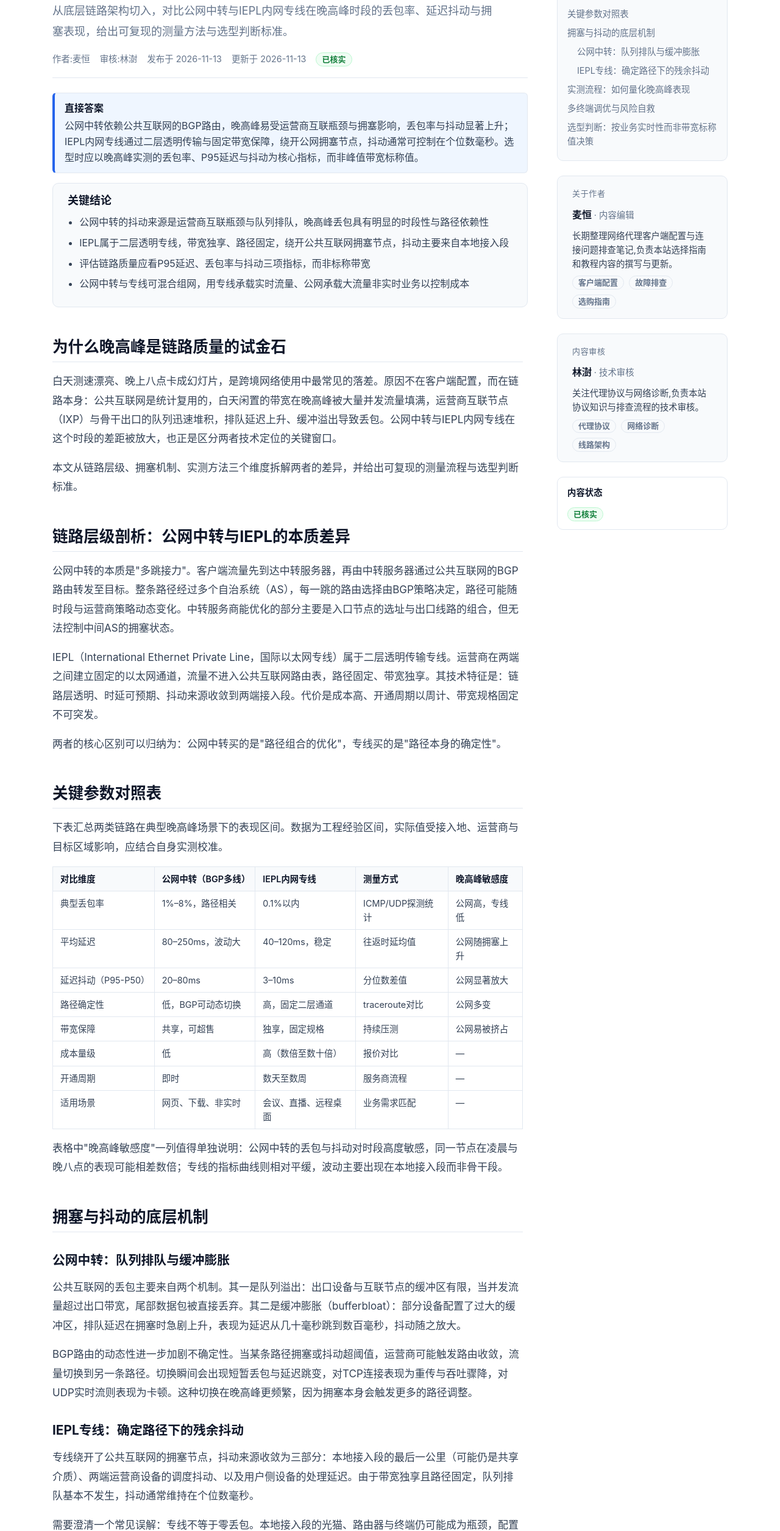
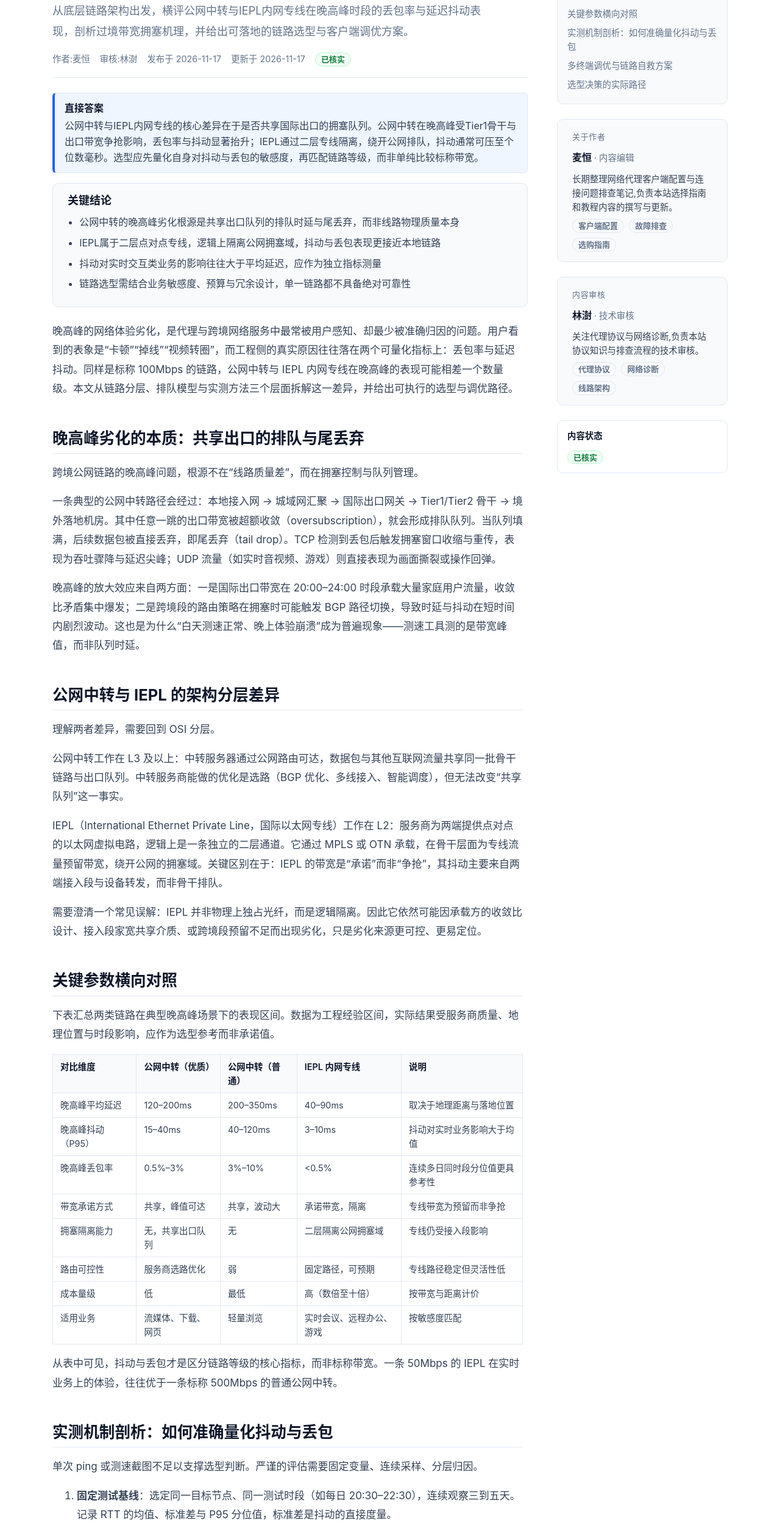
Before and after one commit to qweqwe98698-tech/vpntuijian.cc, an Astro site: page /guides/transit-vs-dedicated-line-jitter-analysis in a window 1280 px wide. Shown: the part 289-2800 px from the top of the page at 61% size. Built offline with nearby package versions, Linux system fonts and the light colour scheme; Astro itself is replaced by a stand-in of ours.

Commit message:
feat(content): 自动发布深度 SEO/GEO 矩阵文章并同步上线

```diff
--- a/scripts/published-topics.json
+++ b/scripts/published-topics.json
@@ -58,5 +58,10 @@
     "slug": "transit-vs-dedicated-line-jitter-analysis",
     "title": "公网中转与IEPL内网专线深度横评：晚高峰丢包率与网络抖动技术剖析",
     "publishedAt": "2026-11-13"
+  },
+  {
+    "slug": "transit-vs-dedicated-line-jitter-analysis",
+    "title": "公网中转与IEPL内网专线深度横评：晚高峰丢包率与网络抖动技术剖析",
+    "publishedAt": "2026-11-17"
   }
 ]
--- a/src/content/articles/transit-vs-dedicated-line-jitter-analysis.md
+++ b/src/content/articles/transit-vs-dedicated-line-jitter-analysis.md
@@ -1,114 +1,108 @@
 ---
 title: "公网中转与IEPL内网专线深度横评：晚高峰丢包率与网络抖动技术剖析"
-description: "从底层链路架构切入，对比公网中转与IEPL内网专线在晚高峰时段的丢包率、延迟抖动与拥塞表现，给出可复现的测量方法与选型判断标准。"
-publishedAt: 2026-11-13
-updatedAt: 2026-11-13
+description: "从底层链路架构出发，横评公网中转与IEPL内网专线在晚高峰时段的丢包率与延迟抖动表现，剖析过境带宽拥塞机理，并给出可落地的链路选型与客户端调优方案。"
+publishedAt: 2026-11-17
+updatedAt: 2026-11-17
 author: mai-heng
 reviewer: lin-shu
 category: "实用指南"
 tags: ["专线架构","IEPL","网络抖动","晚高峰"]
 searchIntent: informational
 audience: all
-summary: "公网中转依赖公共互联网的BGP路由，晚高峰易受运营商互联瓶颈与拥塞影响，丢包率与抖动显著上升；IEPL内网专线通过二层透明传输与固定带宽保障，绕开公网拥塞节点，抖动通常可控制在个位数毫秒。选型时应以晚高峰实测的丢包率、P95延迟与抖动为核心指标，而非峰值带宽标称值。"
+summary: "公网中转与IEPL内网专线的核心差异在于是否共享国际出口的拥塞队列。公网中转在晚高峰受Tier1骨干与出口带宽争抢影响，丢包率与抖动显著抬升；IEPL通过二层专线隔离，绕开公网排队，抖动通常可压至个位数毫秒。选型应先量化自身对抖动与丢包的敏感度，再匹配链路等级，而非单纯比较标称带宽。"
 keyTakeaways:
-  - "公网中转的抖动来源是运营商互联瓶颈与队列排队，晚高峰丢包具有明显的时段性与路径依赖性"
-  - "IEPL属于二层透明专线，带宽独享、路径固定，绕开公共互联网拥塞节点，抖动主要来自本地接入段"
-  - "评估链路质量应看P95延迟、丢包率与抖动三项指标，而非标称带宽"
-  - "公网中转与专线可混合组网，用专线承载实时流量、公网承载大流量非实时业务以控制成本"
+  - "公网中转的晚高峰劣化根源是共享出口队列的排队时延与尾丢弃，而非线路物理质量本身"
+  - "IEPL属于二层点对点专线，逻辑上隔离公网拥塞域，抖动与丢包表现更接近本地链路"
+  - "抖动对实时交互类业务的影响往往大于平均延迟，应作为独立指标测量"
+  - "链路选型需结合业务敏感度、预算与冗余设计，单一链路都不具备绝对可靠性"
 featured: false
 related:
   - "articles/airport-runaway-warning-signs"
   - "articles/first-time-airport-params"
   - "articles/how-much-traffic-needed"
 faq:
-  - q: "IEPL专线是不是就不会丢包？"
-    a: "不是。IEPL保障的是运营商内网段的带宽与路径稳定，本地接入段（最后一公里）、用户侧路由器与终端仍可能成为瓶颈。专线的价值在于把不确定性收敛到可控范围，而非消除所有丢包。"
-  - q: "晚高峰丢包率多少算正常？"
-    a: "公网中转链路晚高峰丢包率在1%以内属于可接受范围，超过3%会明显影响实时交互体验，超过5%则视频会议与游戏基本不可用。专线链路通常应控制在0.1%以内。"
-  - q: "抖动和延迟有什么区别，为什么抖动更影响体验？"
-    a: "延迟是数据包从A到B的平均时间，抖动是延迟的波动幅度。实时音视频与游戏依赖稳定的到达节奏，抖动过大会导致缓冲区频繁调整，表现为卡顿、爆音与操作延迟感，即使平均延迟不高也会明显影响体验。"
-  - q: "普通用户有必要上IEPL专线吗？"
-    a: "大多数个人用户不需要。专线成本高、开通周期长，适合对实时性与稳定性有硬性要求的企业办公、跨境直播与远程协作场景。个人用户优先优化本地网络与选择拥塞控制良好的中转节点更实际。"
+  - q: "IEPL专线为什么在晚高峰依然可能抖动？"
+    a: "IEPL隔离的是公网骨干的拥塞域，但两端接入段的最后一公里、运营商城域网汇聚层以及跨境段落的带宽收敛比仍可能成为瓶颈。若专线承载方在跨境段做了超额收敛，或本地接入为家宽共享介质，晚高峰仍会出现排队。此外，专线两端若经过多层NAT或防火墙深度检测，设备转发时延本身也会引入抖动。因此专线并非零抖动，而是抖动来源更可控、更易定位。"
+  - q: "晚高峰丢包率多少才算不可接受？"
+    a: "需按业务类型区分。实时语音与视频会议通常要求丢包率低于1%，超过3%即出现明显卡顿与花屏；网页浏览与文件下载对短时丢包容忍度较高，5%以内多数场景可感知但不致命；在线游戏与远程桌面则对丢包与抖动同时敏感，持续2%以上丢包就会造成操作回弹。建议以连续多日同一时段的分位值（如P95）作为判断依据，而非单次瞬时采样。"
+  - q: "公网中转是否一定比IEPL差？"
+    a: "不一定。公网中转的优势在于成本低、部署灵活、覆盖节点多，且优质中转服务商通过BGP选路优化、多线接入与智能调度，可以把晚高峰劣化控制在可接受范围。对于非实时、对抖动不敏感的下载与流媒体场景，优质公网中转的性价比明显更高。IEPL的价值集中在对抖动与丢包高度敏感的实时业务，以及需要稳定上行带宽的远程办公场景。"
+  - q: "如何自行测量链路抖动与丢包？"
+    a: "可使用mtr或ping在晚高峰连续采样，记录RTT的均值、标准差与丢包率，重点看跨境跳点的时延突增。更严谨的做法是用iperf3做UDP打流测试，观察接收端丢包与抖动统计，并结合tcpdump抓包分析重传。测量时应固定测试时段、固定目标节点，并至少连续观察三到五天，避免单次结果受偶发路由震荡干扰。"
 dataStatus: verified
 ---
 
-## 为什么晚高峰是链路质量的试金石
+晚高峰的网络体验劣化，是代理与跨境网络服务中最常被用户感知、却最少被准确归因的问题。用户看到的表象是“卡顿”“掉线”“视频转圈”，而工程侧的真实原因往往落在两个可量化指标上：丢包率与延迟抖动。同样是标称 100Mbps 的链路，公网中转与 IEPL 内网专线在晚高峰的表现可能相差一个数量级。本文从链路分层、排队模型与实测方法三个层面拆解这一差异，并给出可执行的选型与调优路径。
 
-白天测速漂亮、晚上八点卡成幻灯片，是跨境网络使用中最常见的落差。原因不在客户端配置，而在链路本身：公共互联网是统计复用的，白天闲置的带宽在晚高峰被大量并发流量填满，运营商互联节点（IXP）与骨干出口的队列迅速堆积，排队延迟上升、缓冲溢出导致丢包。公网中转与IEPL内网专线在这个时段的差距被放大，也正是区分两者技术定位的关键窗口。
+## 晚高峰劣化的本质：共享出口的排队与尾丢弃
 
-本文从链路层级、拥塞机制、实测方法三个维度拆解两者的差异，并给出可复现的测量流程与选型判断标准。
+跨境公网链路的晚高峰问题，根源不在“线路质量差”，而在拥塞控制与队列管理。
 
-## 链路层级剖析：公网中转与IEPL的本质差异
+一条典型的公网中转路径会经过：本地接入网 → 城域网汇聚 → 国际出口网关 → Tier1/Tier2 骨干 → 境外落地机房。其中任意一跳的出口带宽被超额收敛（oversubscription），就会形成排队队列。当队列填满，后续数据包被直接丢弃，即尾丢弃（tail drop）。TCP 检测到丢包后触发拥塞窗口收缩与重传，表现为吞吐骤降与延迟尖峰；UDP 流量（如实时音视频、游戏）则直接表现为画面撕裂或操作回弹。
 
-公网中转的本质是"多跳接力"。客户端流量先到达中转服务器，再由中转服务器通过公共互联网的BGP路由转发至目标。整条路径经过多个自治系统（AS），每一跳的路由选择由BGP策略决定，路径可能随时段与运营商策略动态变化。中转服务商能优化的部分主要是入口节点的选址与出口线路的组合，但无法控制中间AS的拥塞状态。
+晚高峰的放大效应来自两方面：一是国际出口带宽在 20:00–24:00 时段承载大量家庭用户流量，收敛比矛盾集中爆发；二是跨境段的路由策略在拥塞时可能触发 BGP 路径切换，导致时延与抖动在短时间内剧烈波动。这也是为什么“白天测速正常、晚上体验崩溃”成为普遍现象——测速工具测的是带宽峰值，而非队列时延。
 
-IEPL（International Ethernet Private Line，国际以太网专线）属于二层透明传输专线。运营商在两端之间建立固定的以太网通道，流量不进入公共互联网路由表，路径固定、带宽独享。其技术特征是：链路层透明、时延可预期、抖动来源收敛到两端接入段。代价是成本高、开通周期以周计、带宽规格固定不可突发。
+## 公网中转与 IEPL 的架构分层差异
 
-两者的核心区别可以归纳为：公网中转买的是"路径组合的优化"，专线买的是"路径本身的确定性"。
+理解两者差异，需要回到 OSI 分层。
 
-## 关键参数对照表
+公网中转工作在 L3 及以上：中转服务器通过公网路由可达，数据包与其他互联网流量共享同一批骨干链路与出口队列。中转服务商能做的优化是选路（BGP 优化、多线接入、智能调度），但无法改变“共享队列”这一事实。
 
-下表汇总两类链路在典型晚高峰场景下的表现区间。数据为工程经验区间，实际值受接入地、运营商与目标区域影响，应结合自身实测校准。
+IEPL（International Ethernet Private Line，国际以太网专线）工作在 L2：服务商为两端提供点对点的以太网虚拟电路，逻辑上是一条独立的二层通道。它通过 MPLS 或 OTN 承载，在骨干层面为专线流量预留带宽，绕开公网的拥塞域。关键区别在于：IEPL 的带宽是“承诺”而非“争抢”，其抖动主要来自两端接入段与设备转发，而非骨干排队。
 
-| 对比维度 | 公网中转（BGP多线） | IEPL内网专线 | 测量方式 | 晚高峰敏感度 |
-| --- | --- | --- | --- | --- |
-| 典型丢包率 | 1%–8%，路径相关 | 0.1%以内 | ICMP/UDP探测统计 | 公网高，专线低 |
-| 平均延迟 | 80–250ms，波动大 | 40–120ms，稳定 | 往返时延均值 | 公网随拥塞上升 |
-| 延迟抖动（P95-P50） | 20–80ms | 3–10ms | 分位数差值 | 公网显著放大 |
-| 路径确定性 | 低，BGP可动态切换 | 高，固定二层通道 | traceroute对比 | 公网多变 |
-| 带宽保障 | 共享，可超售 | 独享，固定规格 | 持续压测 | 公网易被挤占 |
-| 成本量级 | 低 | 高（数倍至数十倍） | 报价对比 | — |
-| 开通周期 | 即时 | 数天至数周 | 服务商流程 | — |
-| 适用场景 | 网页、下载、非实时 | 会议、直播、远程桌面 | 业务需求匹配 | — |
+需要澄清一个常见误解：IEPL 并非物理上独占光纤，而是逻辑隔离。因此它依然可能因承载方的收敛比设计、接入段家宽共享介质、或跨境段预留不足而出现劣化，只是劣化来源更可控、更易定位。
 
-表格中"晚高峰敏感度"一列值得单独说明：公网中转的丢包与抖动对时段高度敏感，同一节点在凌晨与晚八点的表现可能相差数倍；专线的指标曲线则相对平缓，波动主要出现在本地接入段而非骨干段。
+## 关键参数横向对照
 
-## 拥塞与抖动的底层机制
+下表汇总两类链路在典型晚高峰场景下的表现区间。数据为工程经验区间，实际结果受服务商质量、地理位置与时段影响，应作为选型参考而非承诺值。
 
-### 公网中转：队列排队与缓冲膨胀
+| 对比维度 | 公网中转（优质） | 公网中转（普通） | IEPL 内网专线 | 说明 |
+|---|---|---|---|---|
+| 晚高峰平均延迟 | 120–200ms | 200–350ms | 40–90ms | 取决于地理距离与落地位置 |
+| 晚高峰抖动（P95） | 15–40ms | 40–120ms | 3–10ms | 抖动对实时业务影响大于均值 |
+| 晚高峰丢包率 | 0.5%–3% | 3%–10% | <0.5% | 连续多日同时段分位值更具参考性 |
+| 带宽承诺方式 | 共享，峰值可达 | 共享，波动大 | 承诺带宽，隔离 | 专线带宽为预留而非争抢 |
+| 拥塞隔离能力 | 无，共享出口队列 | 无 | 二层隔离公网拥塞域 | 专线仍受接入段影响 |
+| 路由可控性 | 服务商选路优化 | 弱 | 固定路径，可预期 | 专线路径稳定但灵活性低 |
+| 成本量级 | 低 | 最低 | 高（数倍至十倍） | 按带宽与距离计价 |
+| 适用业务 | 流媒体、下载、网页 | 轻量浏览 | 实时会议、远程办公、游戏 | 按敏感度匹配 |
 
-公共互联网的丢包主要来自两个机制。其一是队列溢出：出口设备与互联节点的缓冲区有限，当并发流量超过出口带宽，尾部数据包被直接丢弃。其二是缓冲膨胀（bufferbloat）：部分设备配置了过大的缓冲区，排队延迟在拥塞时急剧上升，表现为延迟从几十毫秒跳到数百毫秒，抖动随之放大。
+从表中可见，抖动与丢包才是区分链路等级的核心指标，而非标称带宽。一条 50Mbps 的 IEPL 在实时业务上的体验，往往优于一条标称 500Mbps 的普通公网中转。
 
-BGP路由的动态性进一步加剧不确定性。当某条路径拥塞或抖动超阈值，运营商可能触发路由收敛，流量切换到另一条路径。切换瞬间会出现短暂丢包与延迟跳变，对TCP连接表现为重传与吞吐骤降，对UDP实时流则表现为卡顿。这种切换在晚高峰更频繁，因为拥塞本身会触发更多的路径调整。
+## 实测机制剖析：如何准确量化抖动与丢包
 
-### IEPL专线：确定路径下的残余抖动
+单次 ping 或测速截图不足以支撑选型判断。严谨的评估需要固定变量、连续采样、分层归因。
 
-专线绕开了公共互联网的拥塞节点，抖动来源收敛为三部分：本地接入段的最后一公里（可能仍是共享介质）、两端运营商设备的调度抖动、以及用户侧设备的处理延迟。由于带宽独享且路径固定，队列排队基本不发生，抖动通常维持在个位数毫秒。
+1. **固定测试基线**：选定同一目标节点、同一测试时段（如每日 20:30–22:30），连续观察三到五天。记录 RTT 的均值、标准差与 P95 分位值，标准差是抖动的直接度量。
 
-需要澄清一个常见误解：专线不等于零丢包。本地接入段的光猫、路由器与终端仍可能成为瓶颈，配置不当的QoS策略也可能引入人为丢包。专线的价值在于把骨干段的不确定性消除，让问题定位收敛到可控的本地环节。
+2. **逐跳定位瓶颈**：使用 `mtr` 对目标做持续探测，观察哪一跳开始出现时延突增与丢包。若突增出现在国际出口跳点，说明是出口拥塞；若出现在落地机房前最后一跳，则可能是落地侧接入问题。
 
-## 实测流程：如何量化晚高峰表现
+3. **UDP 打流验证**：用 `iperf3 -u` 做 UDP 打流，观察接收端的丢包率与抖动统计。TCP 测试会因重传掩盖丢包，UDP 测试更接近实时业务的真实体验。
 
-以下流程可复现，建议在晚八点至十一点的窗口内执行，连续采样至少三天以排除偶发因素。
+4. **抓包分析重传**：在客户端 `tcpdump` 抓包，统计 TCP 重传率与重复 ACK。重传率持续高于 1% 通常意味着链路存在实质性丢包。
 
-1. **准备探测目标。** 选择目标区域内的稳定探测点，避免使用CDN节点（其响应受缓存影响）。同时准备一个本地基准探测目标，用于分离本地网络问题与链路问题。
+5. **交叉验证**：同一时段对比公网中转与专线两条链路的测试结果，排除本地网络与服务端偶发因素。
 
-2. **采集延迟与抖动样本。** 使用持续ICMP或UDP探测，采样间隔1秒，单次运行不少于10分钟。记录每个样本的往返时延，计算P50、P95与P99分位数，抖动取P95与P50的差值。
+需要强调的是，测量结论应看分位值而非均值。均值会被大量正常样本稀释，P95 与 P99 才反映用户实际遭遇的最差体验。
 
-3. **统计丢包率。** 同一探测窗口内统计丢失样本占比。注意区分ICMP限速导致的"假丢包"——部分设备对ICMP限速，应改用UDP探测或TCP握手时延交叉验证。
+## 多终端调优与链路自救方案
 
-4. **对比路径。** 用traceroute记录路径跳数与各跳延迟，观察晚高峰是否出现路径切换或某跳延迟突增。公网中转通常能看到明显的拥塞跳，专线路径跳数少且各跳延迟平稳。
+链路等级确定后，终端侧配置同样影响最终体验。以下调优按优先级排列。
 
-5. **压测带宽保障。** 在探测同时进行持续吞吐测试，观察延迟与丢包是否随吞吐上升而恶化。共享链路在压测时指标明显劣化，独享链路则基本持平。
+1. **优先启用 UDP 承载的协议**：对实时业务，选择基于 QUIC 或 UDP 的传输方案，避免 TCP 队头阻塞在丢包时放大延迟。若客户端支持，开启多路复用与快速重传。
 
-判断标准建议：晚高峰丢包率低于1%、抖动低于15ms可视为良好；丢包1%–3%或抖动15–40ms为可用但有感知；超过此区间则实时业务体验明显受损。
+2. **调整 MTU 与 MSS**：跨境链路常因 MTU 不匹配导致分片与黑洞。将接口 MTU 设为 1400–1420 区间测试，避免依赖 PMTUD 在部分网络中失效。
 
-## 多终端调优与风险自救
+3. **配置双链路冗余与自动切换**：对稳定性要求高的场景，同时保留公网中转与专线，用策略路由或客户端分流规则按业务类型分配。实时会议走专线，下载走公网，单链路故障时自动降级。
 
-即便链路本身达标，终端侧配置不当也会放大抖动的影响。
+4. **错峰与本地缓存**：非实时的大流量任务（系统更新、素材同步）调度至非高峰时段，减少晚高峰出口争抢。
 
-**路由器侧。** 启用SQM或智能队列管理（如cake、fq_codel）抑制缓冲膨胀，尤其在共享出口场景下效果显著。为实时流量配置优先级队列，避免大流量下载挤占会议与游戏流量。
+5. **监控与告警**：对关键链路部署持续探测，抖动或丢包超过阈值时触发告警，便于在体验劣化前介入。
 
-**终端侧。** 关闭不必要的后台同步与自动更新，减少突发流量对队列的冲击。实时应用优先使用有线连接，Wi-Fi的介质竞争会引入额外抖动，2.4GHz频段在晚高峰的干扰尤为明显。
+风险自救方面，应避免把全部业务绑定在单一链路上。无论公网中转还是专线，都存在承载方侧故障、路由震荡与接入段问题的可能。冗余设计、可观测性与快速切换能力，比单纯追求某一条“更好的线”更具工程价值。
 
-**协议侧。** 对延迟敏感的UDP流量，适当调整应用层缓冲区大小，避免过大缓冲掩盖抖动、过小缓冲频繁丢帧。TCP业务可关注拥塞控制算法，BBR类算法在高丢包路径上的吞吐表现通常优于传统CUBIC。
+## 选型决策的实际路径
 
-**风险自救。** 当晚高峰出现持续性劣化，先做本地基准探测排除自身网络问题；再对比不同中转节点或路径，判断是否为特定路径拥塞；若多条公网路径同时劣化，说明上游互联出现瓶颈，此时专线或混合组网是更稳妥的方案。混合组网的思路是用专线承载会议、远程桌面等实时流量，公网中转承载下载与网页等非实时流量，在成本与体验之间取得平衡。
+选型的起点不是比较参数表，而是量化业务对抖动与丢包的敏感度。实时语音、视频会议、远程桌面与在线游戏属于抖动敏感型，应优先考虑 IEPL 或具备拥塞隔离能力的优质链路；流媒体、下载与一般网页浏览属于带宽敏感型，优质公网中转的性价比更高。
 
-## 选型判断：按业务实时性而非带宽标称值决策
-
-选型的核心问题是业务对抖动的容忍度，而非标称带宽。网页浏览与文件下载对抖动不敏感，公网中转的性价比更高；视频会议、跨境直播、远程桌面与竞技类游戏对抖动敏感，专线的确定性带来的体验提升难以用带宽数字衡量。
-
-另一个常被忽略的维度是故障定位成本。公网中转的问题可能出在任意一跳，排查耗时长；专线路径固定，问题范围收敛，运维效率更高。对团队协作场景，这部分隐性成本应纳入评估。
-
-最后提醒：任何链路都存在时段性波动，标称参数只是参考。以自身晚高峰实测的P95延迟、丢包率与抖动三项指标为准，连续观察多日再下结论，比任何宣传口径都可靠。
+在预算受限时，可采用混合架构：核心实时业务走专线，其余流量走公网中转，通过分流规则实现成本与体验的平衡。无论选择哪条路径，都应保留可观测手段与冗余方案，把“晚高峰是否劣化”从主观感受转化为可测量、可归因、可干预的工程问题。
```
